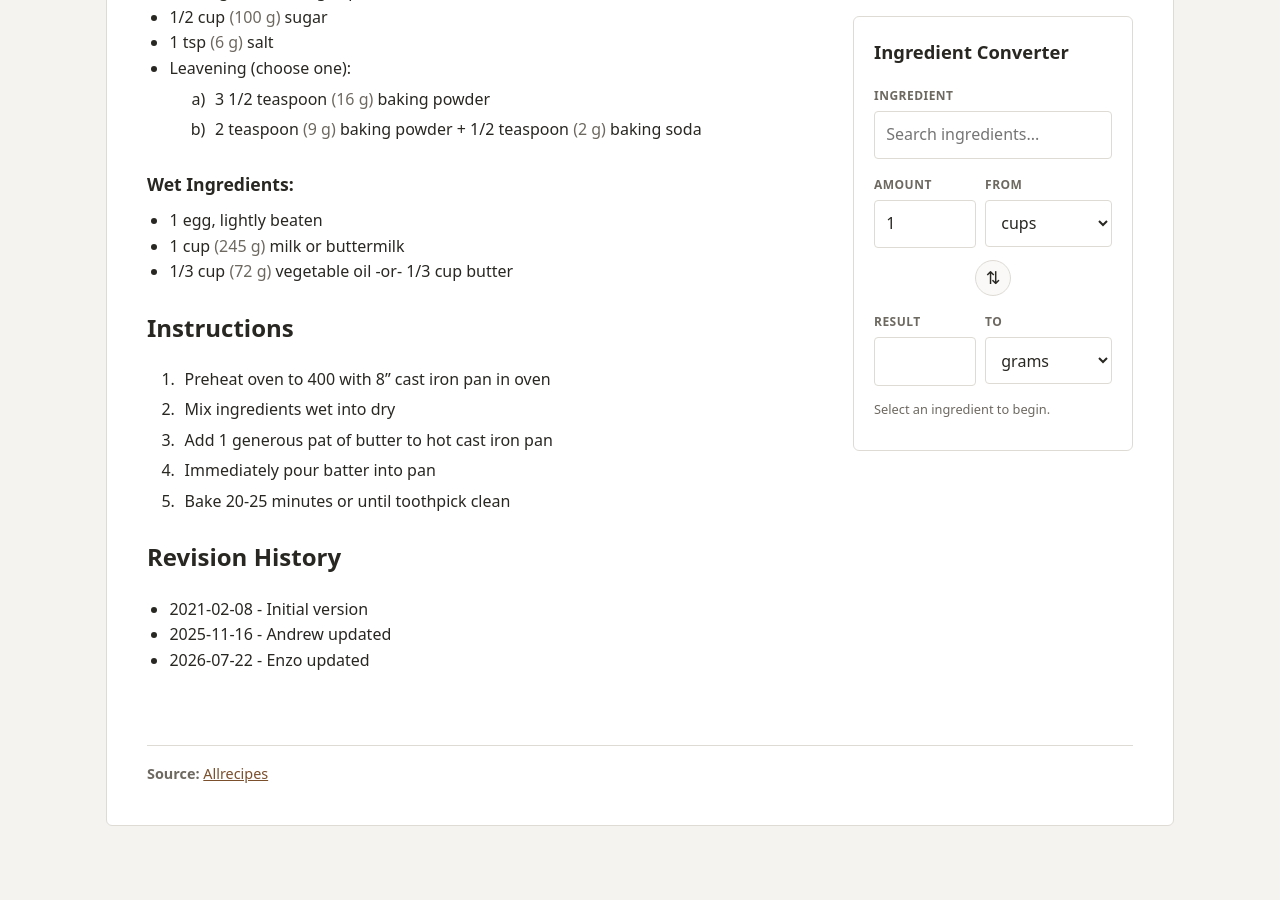
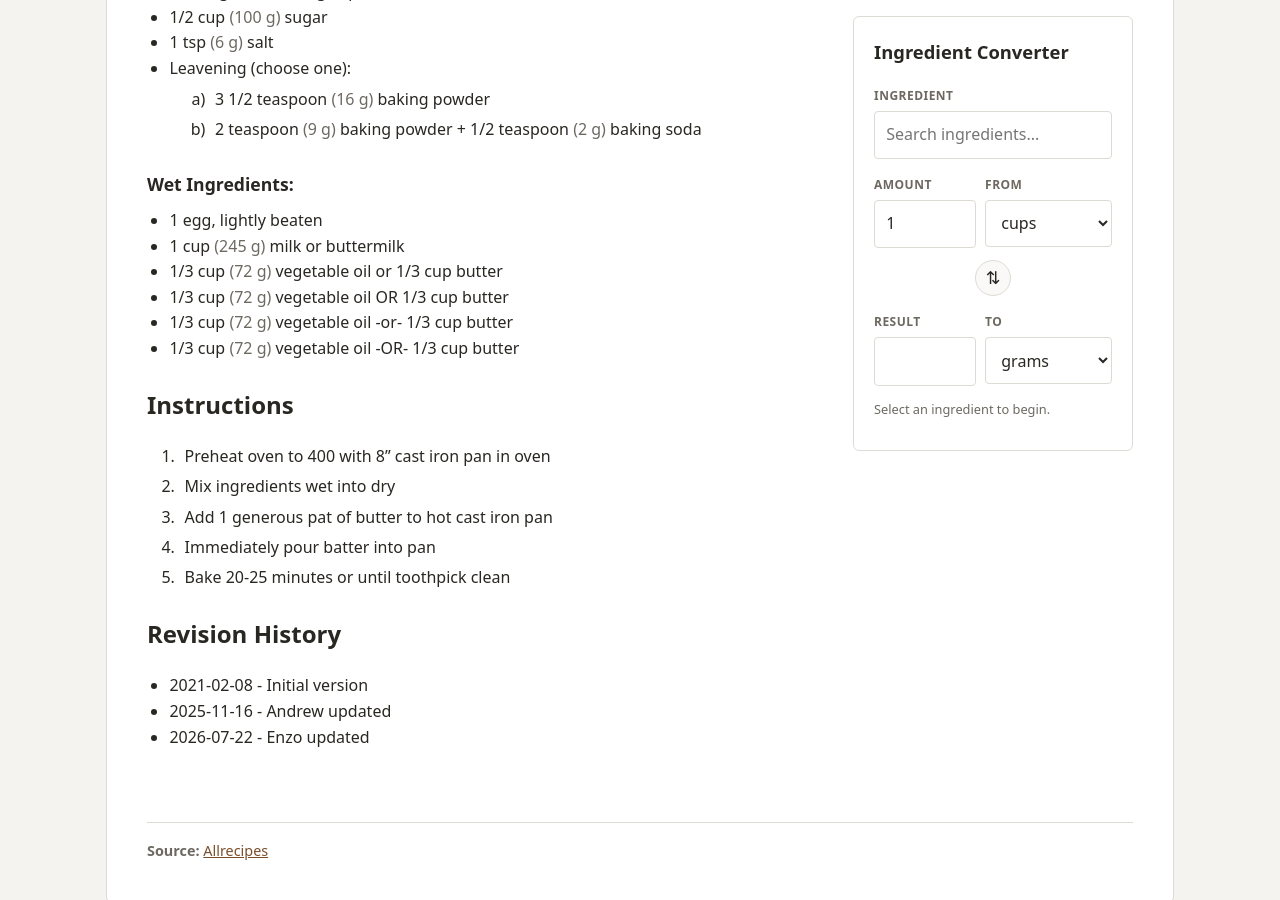
Before and after one commit to sundaycake/recipes, a Jekyll site: the page built from _recipes/cornbread.md, in a window 1280 px wide and 900 px high, scrolled down 811 px. Built offline with Jekyll 4.4.1, drawn with Linux system fonts in a browser that asks for light colours.

Commit message:
Update cornbread.md

```diff
--- a/_recipes/cornbread.md
+++ b/_recipes/cornbread.md
@@ -39,7 +39,10 @@ source_url: https://www.allrecipes.com/recipe/17891/golden-sweet-cornbread/
 ### Wet Ingredients:
 - 1 egg, lightly beaten
 - 1 cup milk or buttermilk
+- 1/3 cup vegetable oil or 1/3 cup butter
+- 1/3 cup vegetable oil OR 1/3 cup butter
 - 1/3 cup vegetable oil -or- 1/3 cup butter
+- 1/3 cup vegetable oil -OR- 1/3 cup butter
 
 ## Instructions
 
```
